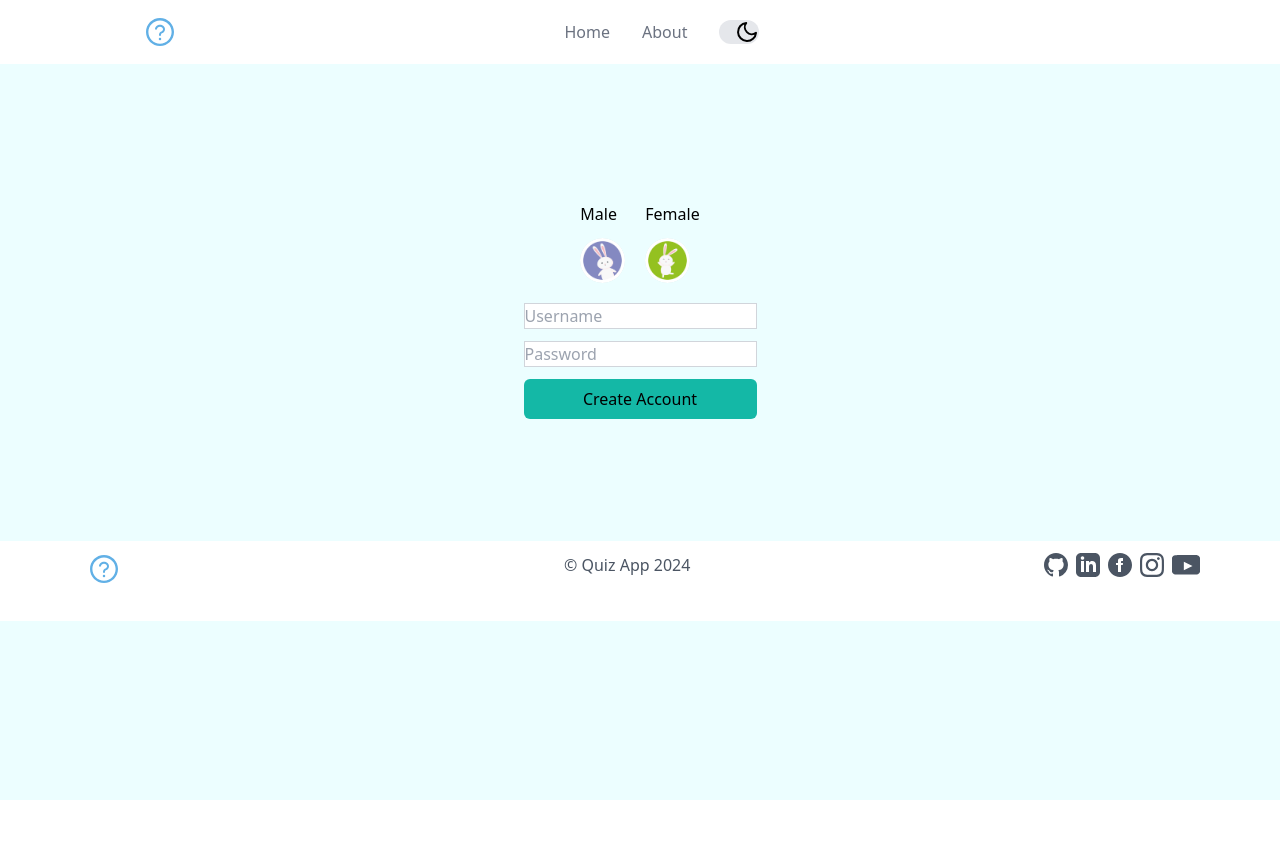
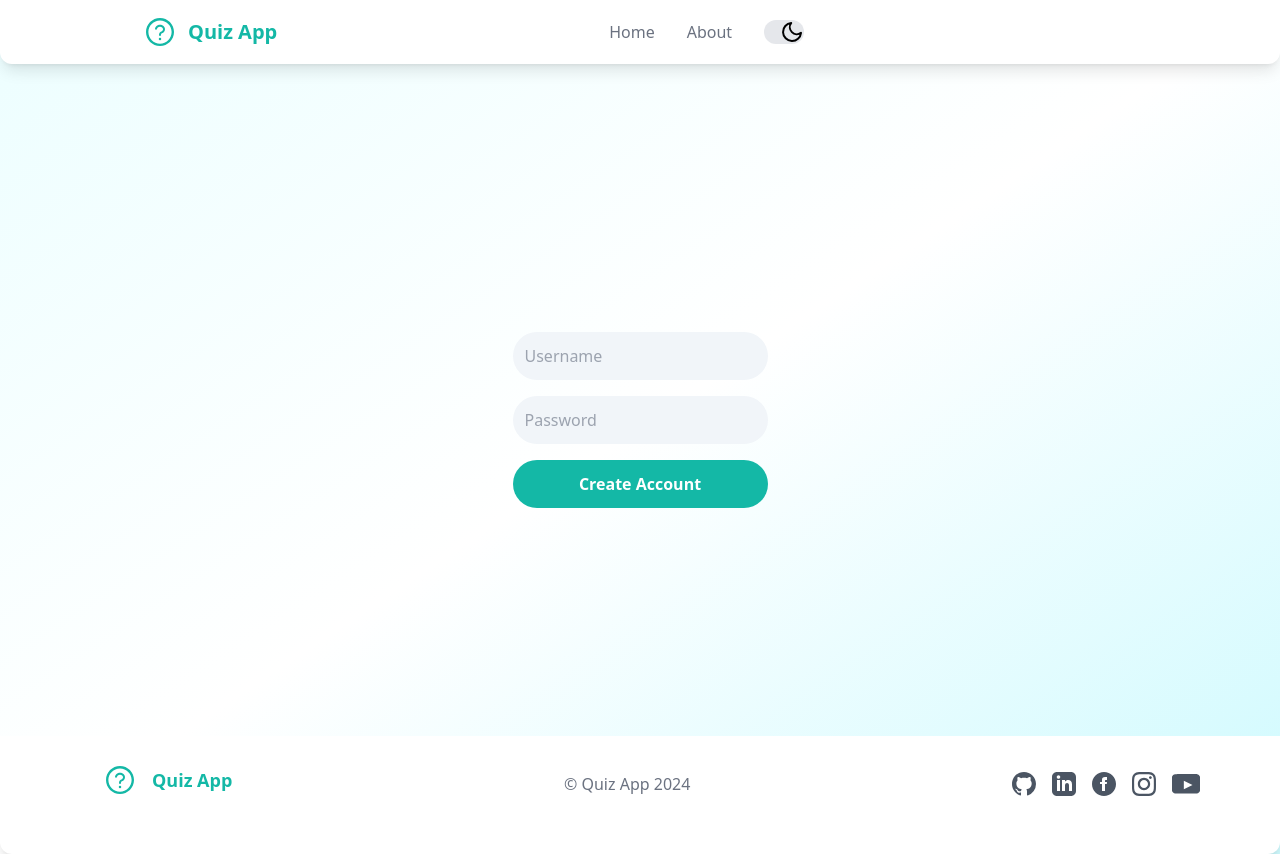
Before and after one commit to Ali-Umed/react-quiz-app, a React (Vite) app: page / in a window 1280 px wide. Before the commit the page ends 800 px from the top, so only its background shows below. Built offline with nearby package versions, Linux system fonts and the light colour scheme; data requests are answered from the project's data file.

Commit message:
style: all components

```diff
--- a/src/App.jsx
+++ b/src/App.jsx
@@ -138,14 +138,14 @@ export default function App() {
         <DayModeContext.Provider value={isDayMode}>
           <AccountContext.Provider value={account}>
             <div
-              className={`"w-screen min-h-screen grid grid-cols-1 md:grid-cols-3 lg:grid-cols-3   text-white  " ${
-                isDayMode ? "bg-cyan-50" : "bg-slate-900"
+              className={`min-h-screen w-full grid grid-cols-1 md:grid-cols-3 bg-gradient-to-br ${
+                isDayMode
+                  ? "from-cyan-50 via-white to-cyan-100"
+                  : "from-slate-900 via-slate-800 to-slate-900"
               }`}
             >
               <NavBar toggleDayMode={toggleDayMode} />
-              <div
-                className={`col-span-3  place-self-center  min-h-max md:mt-28 mt-20 `}
-              >
+              <div className="col-span-3 flex flex-col items-center justify-center min-h-[80vh] py-10">
                 {tasks.status === "loading" && <Loader />}
                 {tasks.status === "error" && <Error />}
                 {tasks.status === "ready" &&
--- a/src/components/CreateAccount.jsx
+++ b/src/components/CreateAccount.jsx
@@ -29,76 +29,37 @@ function CreateAccount({ setAccount }) {
 
   return (
     <div
-      className={`flex flex-col gap-5 ${
-        isDayMode ? "text-black" : "text-white"
-      }  `}
+      className={`flex flex-col gap-8 items-center justify-center rounded-xl   p-8 max-w-md mx-auto mt-10 ${
+        isDayMode ? "  text-black" : "  text-white"
+      }`}
     >
-      <div className="flex gap-5 justify-center">
-        <div className="flex flex-col ">
-          <span className={`  mb-3 `}>Male</span>
-          <Avatar.Root className="bg-blackA1 inline-flex h-[45px] w-[45px] select-none items-center justify-center overflow-hidden rounded-full align-middle">
-            <Avatar.Image
-              onClick={() => setGender("male")}
-              className={`" h-full w-full rounded-[inherit] object-cover cursor-pointer "  ${
-                gender == "male"
-                  ? " shadow-lg border-2 border-teal-500  shadow-red-500 "
-                  : ""
-              }`}
-              src={maleRabit}
-              alt="Colm Tuite"
-            />
-            <Avatar.Fallback
-              className="text-violet11 leading-1 flex h-full w-full items-center justify-center bg-white text-[15px] font-medium"
-              delayMs={600}
-            >
-              CT
-            </Avatar.Fallback>
-          </Avatar.Root>
-        </div>
-        <div className="flex flex-col ">
-          <span className={`" mb-3 "  `}>Female</span>
-          <Avatar.Root className="bg-blackA1 inline-flex h-[45px] w-[45px] select-none items-center justify-center overflow-hidden rounded-full align-middle">
-            <Avatar.Image
-              onClick={() => setGender("female")}
-              className={`" cursor-pointer h-full w-full rounded-[inherit] object-cover "  ${
-                gender == "female"
-                  ? " shadow-lg border-2 border-teal-500  shadow-red-500 "
-                  : ""
-              }`}
-              src={femaleRabit}
-              alt="Pedro Duarte"
-            />
-            <Avatar.Fallback
-              className="text-violet11 leading-1 flex h-full w-full items-center justify-center bg-white text-[15px] font-medium"
-              delayMs={600}
-            >
-              JD
-            </Avatar.Fallback>
-          </Avatar.Root>
-        </div>
-      </div>
-      <form onSubmit={handleSubmit} className="flex flex-col gap-3">
+      <div className="flex gap-8 justify-center"></div>
+      <form onSubmit={handleSubmit} className="flex flex-col gap-4 w-full">
         <input
           type="text"
           value={username}
           onChange={(e) => setUsername(e.target.value)}
           placeholder="Username"
-          className={`"p-2 border border-gray-300  rounded-md"  ${
-            isDayMode ? "text-black" : "text-black"
-          }  `}
+          className={`p-3 rounded-full transition focus:outline-none ${
+            isDayMode
+              ? "bg-slate-100 text-black placeholder:text-gray-400"
+              : "bg-slate-900 text-white placeholder:text-gray-400"
+          }`}
         />
         <input
           type="password"
           value={password}
           onChange={(e) => setPassword(e.target.value)}
           placeholder="Password"
-          className={`"p-2 border border-gray-300  rounded-md"  ${
-            isDayMode ? "text-red" : "text-black"
-          }  `}
+          className={`p-3 rounded-full transition focus:outline-none ${
+            isDayMode
+              ? "bg-slate-100 text-black placeholder:text-gray-400"
+              : "bg-slate-900 text-white placeholder:text-gray-400"
+          }`}
         />
         <button
           type="submit"
-          className="bg-teal-500  p-2 rounded-md hover:bg-teal-600"
+          className="bg-teal-500 p-3 rounded-full text-white font-semibold hover:bg-teal-600 transition"
         >
           Create Account
         </button>
--- a/src/components/Footer.jsx
+++ b/src/components/Footer.jsx
@@ -6,8 +6,8 @@ export default function Footer() {
   const isDayMode = useContext(DayModeContext);
   return (
     <footer
-      className={`col-span-3 md:h-20  mt-8  sm:h-32  h-38 w-full ${
-        isDayMode ? "bg-[#fff]" : "bg-[#00000059]"
+      className={`col-span-3 rounded-b-xl shadow-lg mt-8 py-6 ${
+        isDayMode ? "bg-white" : "bg-slate-900"
       }`}
       id="footer"
     >
@@ -29,9 +29,12 @@ export default function Footer() {
                   : "border-b border-b-gray-600"
               } col-span-8   md:col-span-1 border-b border-b-black md:border-none lg:col-span-3 `}
             >
-              <div className="flex items-center  gap-6   py-3 md:block md:space-y-6 justify-center  md:py-0">
-                <div className="md:p-2 ">
-                  <AiOutlineQuestionCircle className="h-8 w-8 text-[#61b0e6]  mr-3" />
+              <div className="container mx-auto flex flex-col md:flex-row items-center justify-between px-6">
+                <div className="flex items-center gap-4">
+                  <AiOutlineQuestionCircle className="h-8 w-8 text-teal-500" />
+                  <span className="font-bold text-lg text-teal-500">
+                    Quiz App
+                  </span>
                 </div>
               </div>
             </div>
@@ -41,8 +44,8 @@ export default function Footer() {
                   isDayMode ? "bg-white" : "bg-[#00000000]"
                 }  `}
               >
-                <span className="text-center">&copy; Quiz App 2024</span>
-                <div className="flex gap-2">
+                <span className="text-gray-500">&copy; Quiz App 2024</span>
+                <div className="flex gap-4">
                   <a
                     target="blank"
                     aria-label="github"
--- a/src/components/NavBar.jsx
+++ b/src/components/NavBar.jsx
@@ -42,15 +42,16 @@ export default function NavBar({ toggleDayMode }) {
   };
 
   return (
-    <div className="col-span-3 fixed top-0 w-full">
+    <div className="col-span-3 sticky top-0 w-full z-40">
       <nav
-        className={`  ${
-          isDayMode ? "bg-[#fff]" : "bg-[#00000059]"
-        } border-gray-200`}
+        className={`shadow-lg rounded-b-xl ${
+          isDayMode ? "bg-white" : "bg-slate-900"
+        }`}
       >
         <div className="max-w-screen-lg flex items-center justify-between mx-auto p-4">
           <a href="#" className="flex items-center" onClick={handleHomeClick}>
-            <AiOutlineQuestionCircle className="h-8 w-8 text-[#61b0e6] mr-3" />
+            <AiOutlineQuestionCircle className="h-8 w-8 text-teal-500 mr-3" />
+            <span className="font-bold text-xl text-teal-500">Quiz App</span>
           </a>
 
           <div className="flex md:order-2">
@@ -110,7 +111,7 @@ export default function NavBar({ toggleDayMode }) {
               <li>
                 <a
                   href="#footer"
-                  className="block py-2 pl-3 pr-4 text-gray-500 rounded hover:text-cyan-600 md:p-0"
+                  className="text-gray-500 hover:text-teal-500 transition"
                   onClick={handleAboutClick}
                 >
                   About
--- a/src/components/Result.jsx
+++ b/src/components/Result.jsx
@@ -13,18 +13,18 @@ export default function Result() {
 
   return (
     <div
-      className={`${
-        isDayMode ? "text-black" : "text-white"
-      } flex flex-col text-center items-center `}
+      className={`flex flex-col items-center justify-center text-center rounded-xl shadow-lg p-8 mt-10 max-w-md mx-auto ${
+        isDayMode ? "bg-white text-black" : "bg-slate-800 text-white"
+      }`}
     >
-      <img src={winner} alt="" className="w-80 ml-20" />
-      <h1>Coins +{coins}</h1>
-      <div
+      <img src={winner} alt="" className="w-48 mb-6" />
+      <h1 className="text-2xl font-bold mb-2">Coins +{coins}</h1>
+      <button
         onClick={() => dispatch({ type: "finish" })}
-        className="flex justify-center  items-center gap-1 mt-6 rounded-lg bg-teal-600 px-5 py-2 hover:cursor-pointer hover:bg-teal-500"
+        className="mt-6 px-6 py-2 rounded-full bg-teal-600 text-white font-semibold hover:bg-teal-500 transition"
       >
-        <button>Exit</button>
-      </div>
+        Exit
+      </button>
     </div>
   );
 }
--- a/src/components/StartScreen.jsx
+++ b/src/components/StartScreen.jsx
@@ -54,26 +54,20 @@ export default function StartScreen({}) {
   };
 
   return (
-    <div className="flex justify-center items-start min-h-screen p-3  ">
-      <div className="grid grid-cols-1 md:grid-cols-3 gap-4 text-center">
+    <div className="flex justify-center items-start min-h-screen p-3">
+      <div className="grid grid-cols-1 md:grid-cols-3 gap-8 text-center">
         {questionTypes.map((type, index) => (
           <div
             onClick={() => handleStart(type.isProgramming, type.type)}
             key={index}
-            className={`rounded-lg  cursor-pointer  ${
+            className={`rounded-xl cursor-pointer shadow-lg hover:scale-105 hover:shadow-2xl transition-all duration-300 flex flex-col items-center justify-center ${
               type.color
-            } shadow-md hover:shadow-lg
-             ${
-               isDayMode
-                 ? "  shadow-gray-300 hover:shadow-gray-300"
-                 : "shadow-slate-600 hover:shadow-slate-600"
-             }
-            flex flex-col items-center justify-center`}
+            } ${isDayMode ? "shadow-gray-300" : "shadow-slate-700"}`}
           >
             <img
               src={type.image}
               alt={type.type}
-              className="w-full h-48 mb-4"
+              className="w-full h-48 object-cover rounded-t-xl mb-4"
             />
             <h2
               className={`text-lg font-bold ${
@@ -82,10 +76,7 @@ export default function StartScreen({}) {
             >
               {type.type} Questions
             </h2>
-            <button
-              className="mt-3 px-4 py-2 mb-3 rounded-md bg-teal-500 text-white hover:bg-teal-600 transition-colors duration-300"
-              // onClick={() => handleStart(type.isProgramming, type.type)}
-            >
+            <button className="mt-3 px-6 py-2 mb-4 rounded-full bg-teal-500 text-white hover:bg-teal-600 transition-colors duration-300 font-semibold shadow">
               Start
             </button>
           </div>
```
Also changed, not shown: src/components/Questions.jsx (+8 -12 lines).
